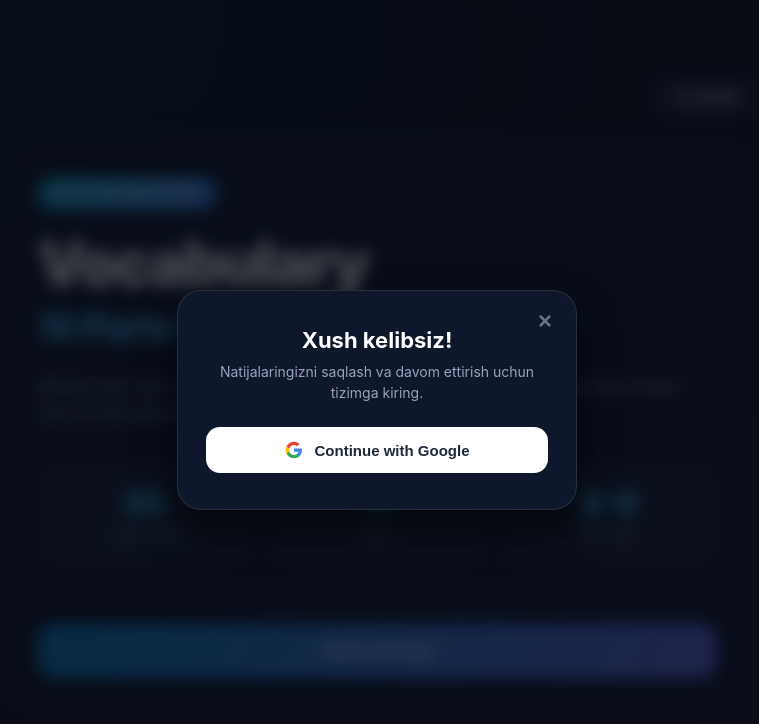
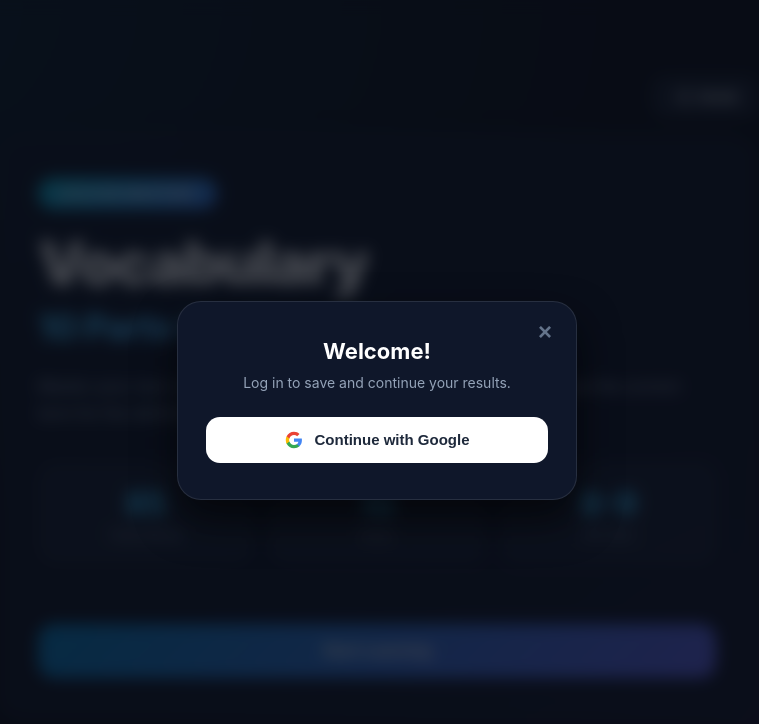
Before and after one commit to fazliddinovv/vocab_practice, a plain HTML site: page index.html in a window 1280 px wide. Shown: the whole page, without its empty margins (263-1022 px from the left). Drawn offline with nearby package versions, Linux system fonts and the light colour scheme; no server answers.

Commit message:
last update

```diff
--- a/index.html
+++ b/index.html
@@ -47,8 +47,8 @@
     <div id="auth-modal" class="modal-overlay hidden">
       <div class="modal-card">
         <button id="close-modal-btn" class="close-btn">&times;</button>
-        <h2>Xush kelibsiz!</h2>
-        <p>Natijalaringizni saqlash va davom ettirish uchun tizimga kiring.</p>
+        <h2>Welcome!</h2>
+        <p>Log in to save and continue your results.</p>
 
         <button id="google-login-btn" class="google-btn" type="button">
           <svg width="18" height="18" viewBox="0 0 24 24">
```
